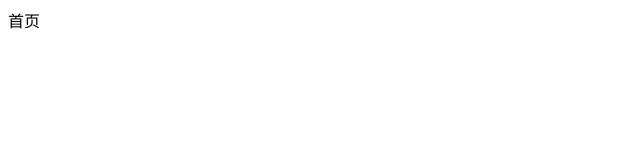
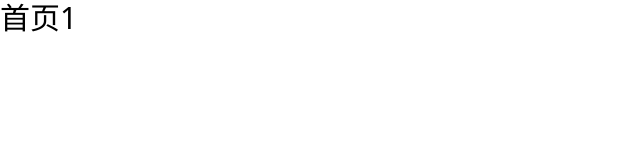
Before and after one commit to ChenYang-pro/Kwai, a React (Create React App) app: page / in a window 1280 px wide. Shown: the top 160 px of the page, without its empty margins (0-640 px from the left). Built offline with nearby package versions, Linux system fonts and the light colour scheme.

Commit message:
tailwind init

```diff
--- a/package.json
+++ b/package.json
@@ -7,7 +7,6 @@
     "@testing-library/react": "^12.1.2",
     "@testing-library/user-event": "^13.5.0",
     "@types/jest": "^27.4.0",
-    "@types/node": "^16.11.21",
     "@types/react": "^17.0.38",
     "@types/react-dom": "^17.0.11",
     "node": "^17.3.1",
@@ -43,6 +42,10 @@
     ]
   },
   "devDependencies": {
+    "@types/node": "^17.0.10",
+    "autoprefixer": "^10.4.2",
+    "postcss": "^8.4.5",
+    "tailwindcss": "^3.0.15",
     "webpack": "^5.66.0",
     "webpack-cli": "^4.9.1"
   }
--- /dev/null
+++ b/postcss.config.js
@@ -0,0 +1,6 @@
+module.exports = {
+  plugins: {
+    tailwindcss: {},
+    autoprefixer: {},
+  },
+};
--- /dev/null
+++ b/src/index.css
@@ -0,0 +1,3 @@
+@tailwind base;
+@tailwind components;
+@tailwind utilities;
--- a/src/index.tsx
+++ b/src/index.tsx
@@ -1,7 +1,7 @@
-import React from "react";
 import ReactDOM from "react-dom";
 import App from "./App";
 import { BrowserRouter } from "react-router-dom";
+import './index.css'
 
 ReactDOM.render(
   <BrowserRouter>
--- a/src/route/index.tsx
+++ b/src/route/index.tsx
@@ -10,7 +10,6 @@
       })}
     </Routes>
   );
-  console.log("routes", routes);
   return <div>{routes}</div>;
 }
 
--- a/src/view/index/index.tsx
+++ b/src/view/index/index.tsx
@@ -1,7 +1,7 @@
 import React from "react";
 
 function Index() {
-  return <div> 首页</div>;
+  return <div className="text-3xl"> 首页1</div>;
 }
 
 export default Index;
--- /dev/null
+++ b/tailwind.config.js
@@ -0,0 +1,9 @@
+module.exports = {
+  content: [
+    "./src/**/*.{js,jsx,ts,tsx}",
+  ],
+  theme: {
+    extend: {},
+  },
+  plugins: [],
+}
```
Also changed, not shown: 1 other file (tests, documents, lock files or other folders).
